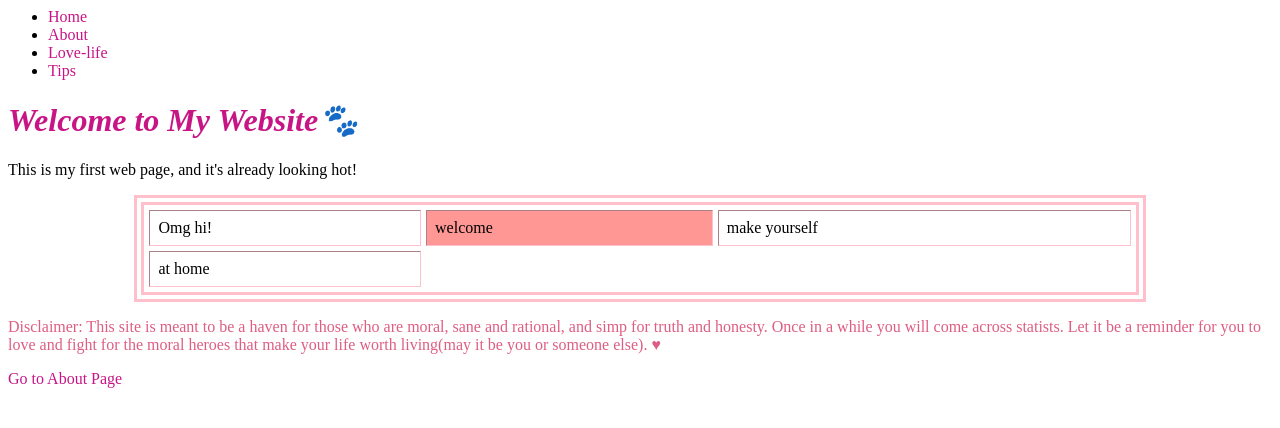
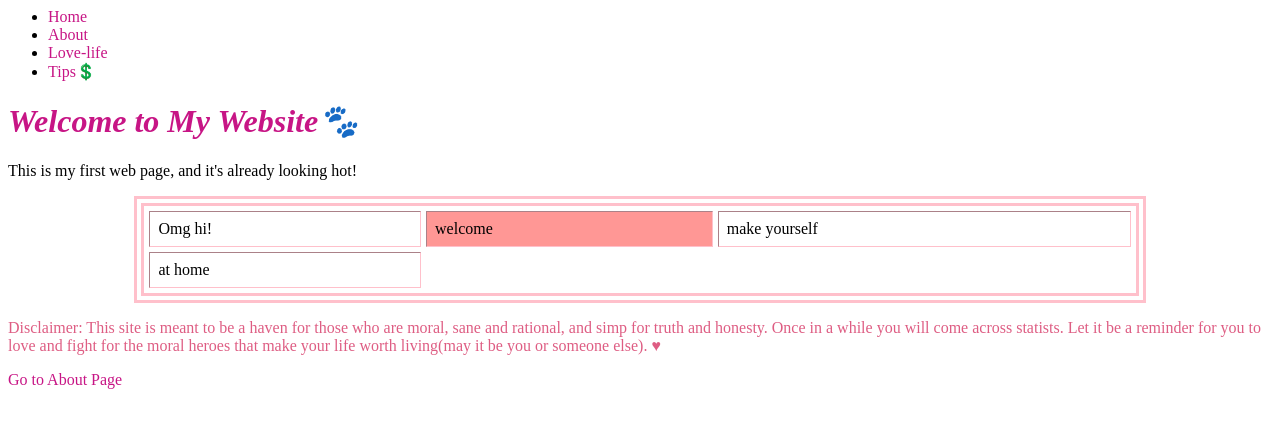
Before and after one commit to Riyaaf/Riyaaf.github.io, a plain HTML site: page index.html in a window 1280 px wide. Drawn offline with Linux system fonts and the light colour scheme.

Commit message:
Update index.html

```diff
--- a/index.html
+++ b/index.html
@@ -27,7 +27,7 @@ F     F
 			</li>
 			<li><a href="about.html">About</a></li>
 			<li><a href="love-life.html">Love-life</a></li>
-			<li><a href="tips.html">Tips</a></li>
+			<li><a href="tips.html">Tips💲</a></li>
 		</ul>
 	</nav>
      <h1 style="font-style: italic; font-size=48px; color: #C71585;" >Welcome to My Website🐾</h1>
```
